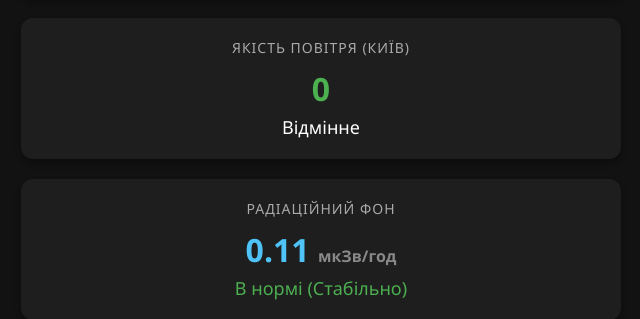
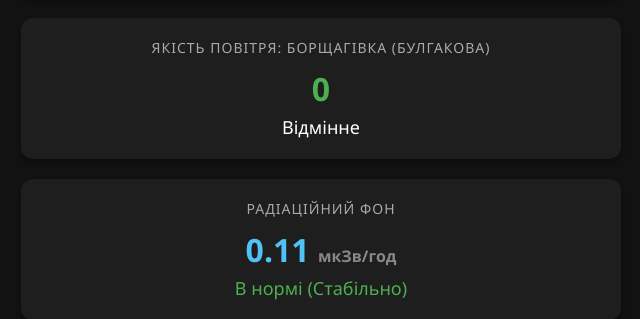
Before and after one commit to weby-homelab/security-monitor-kyiv, a Flask app: page / in a window 1280 px wide. Shown: the part 680-999 px from the top of the page, without its empty margins (319-959 px from the left). Run offline with Flask 3, Linux system fonts and the light colour scheme; data that the repository does not hold is empty.

Commit message:
AQI: Updated location to Bulhakova St (Borshchahivka) using precise coordinates

```diff
--- a/app.py
+++ b/app.py
@@ -99,8 +99,9 @@ def get_light_status():
 
 def get_air_quality():
     try:
-        # OpenMeteo Air Quality API (Kyiv coordinates)
-        url = "https://air-quality-api.open-meteo.com/v1/air-quality?latitude=50.45&longitude=30.52&current=us_aqi"
+        # OpenMeteo Air Quality API for Bulhakova St (Borshchahivka)
+        # Lat: 50.408, Lon: 30.400
+        url = "https://air-quality-api.open-meteo.com/v1/air-quality?latitude=50.408&longitude=30.400&current=us_aqi"
         r = requests.get(url, timeout=5)
         if r.status_code == 200:
             data = r.json()
@@ -112,10 +113,10 @@ def get_air_quality():
             elif aqi <= 150: status_text = "Шкідливе для чутливих"
             else: status_text = "Шкідливе"
 
-            return {"aqi": aqi, "text": status_text, "status": "ok"}
+            return {"aqi": aqi, "text": status_text, "location": "Борщагівка (Булгакова)", "status": "ok"}
     except Exception as e:
         print(f"AQI Error: {e}")
-    return {"aqi": "--", "text": "Невідомо", "status": "error"}
+    return {"aqi": "--", "text": "Невідомо", "location": "Булгакова", "status": "error"}
 
 @app.route('/')
 def index():
--- a/templates/index.html
+++ b/templates/index.html
@@ -71,7 +71,7 @@
 
         <!-- Air Quality (Custom) -->
         <div class="card">
-            <div class="title">Якість повітря (Київ)</div>
+            <div class="title" id="aqi-title">Якість повітря</div>
             <div class="value" id="aqi-val" style="color: #4caf50;">--</div>
             <div class="status-text" id="aqi-status">Завантаження...</div>
         </div>
@@ -128,10 +128,12 @@
                     // AQI
                     const aqiVal = document.getElementById('aqi-val');
                     const aqiStatus = document.getElementById('aqi-status');
+                    const aqiTitle = document.getElementById('aqi-title');
 
                     if (data.aqi && data.aqi.status === 'ok') {
                         aqiVal.innerText = data.aqi.aqi;
                         aqiStatus.innerText = data.aqi.text;
+                        aqiTitle.innerText = "Якість повітря: " + data.aqi.location;
 
                         const val = data.aqi.aqi;
                         if (val <= 50) aqiVal.style.color = '#4caf50'; // Green
```
